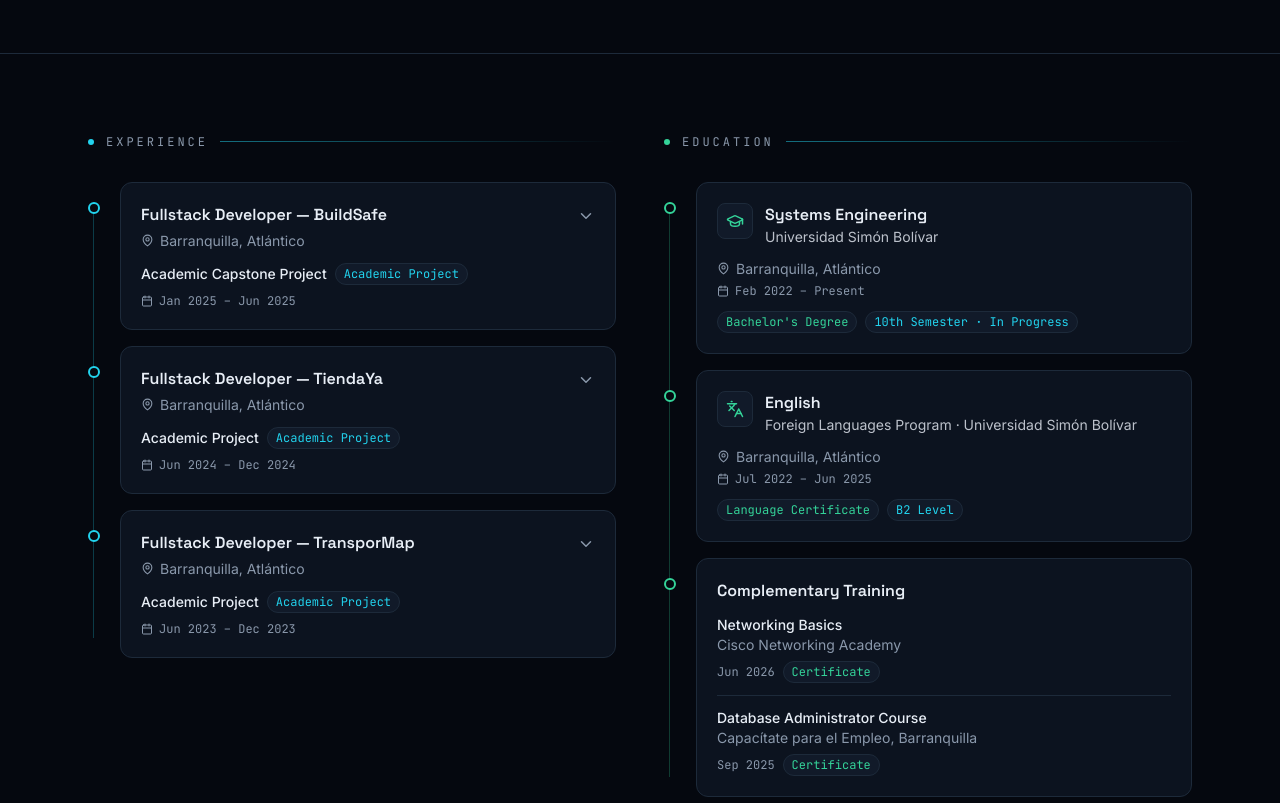
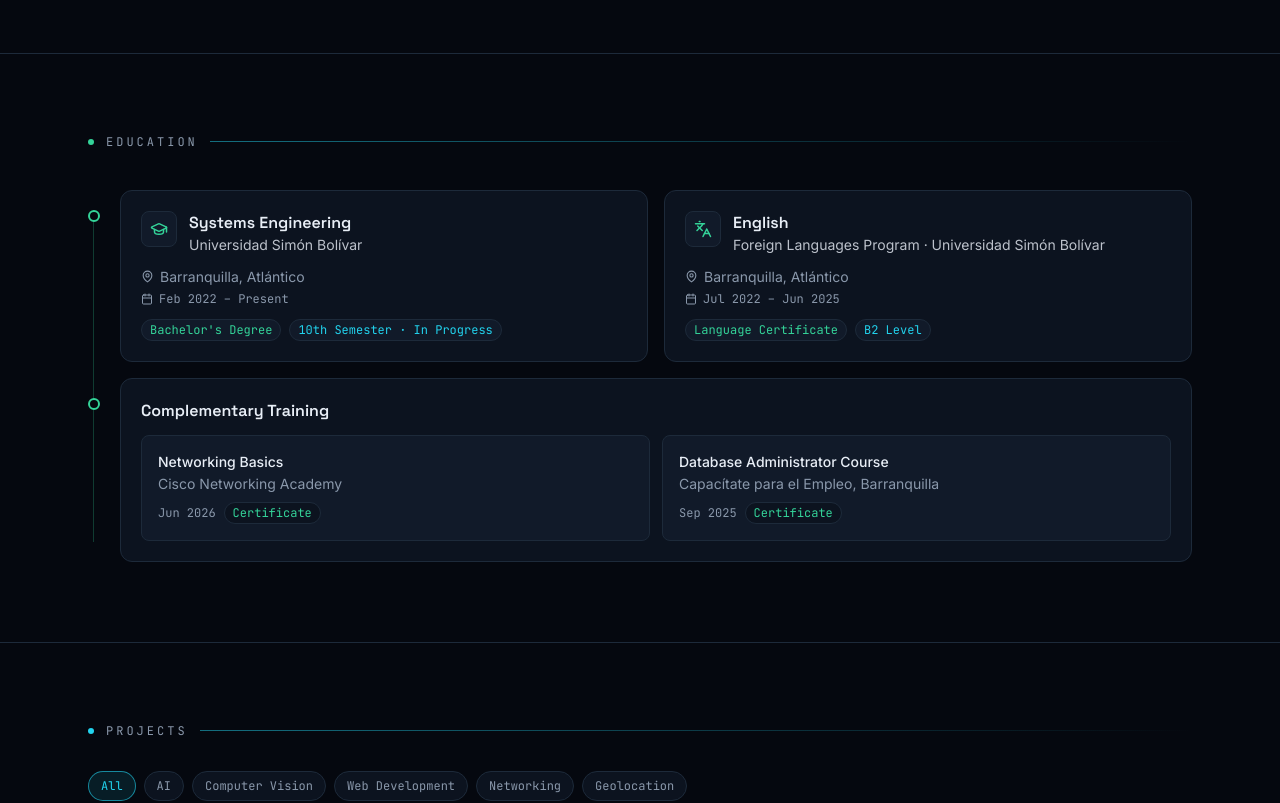
Before and after one commit to juancveg/juan-vega-portafolio, a Next.js app: page / in a window 1280 px wide. Shown: the part 1540-2343 px from the top of the page. Built offline with nearby package versions, Linux system fonts and the light colour scheme.

Commit message:
Refactor Experience component and remove EXPERIENCE data

```diff
--- a/components/Experience.tsx
+++ b/components/Experience.tsx
@@ -1,55 +1,6 @@
 "use client";
 
-import { useState } from "react";
-import { ChevronDown, MapPin, Calendar, GraduationCap, Languages } from "lucide-react";
-
-type ExperienceItem = {
-  role: string;
-  org: string;
-  location: string;
-  period: string;
-  tag: string;
-  bullets: string[];
-};
-
-const EXPERIENCE: ExperienceItem[] = [
-  {
-    role: "Fullstack Developer — BuildSafe",
-    org: "Academic Capstone Project",
-    location: "Barranquilla, Atlántico",
-    period: "Jan 2025 – Jun 2025",
-    tag: "Academic Project",
-    bullets: [
-      "Built a web platform to monitor PPE (Personal Protective Equipment) use on construction sites using React, Node.js and Express.",
-      "Integrated a Python/Flask AI service running YOLOv11 for automatic image-based PPE detection.",
-      "Implemented user management and interactive dashboards backed by MySQL, with media stored on Cloudinary, under agile delivery.",
-    ],
-  },
-  {
-    role: "Fullstack Developer — TiendaYa",
-    org: "Academic Project",
-    location: "Barranquilla, Atlántico",
-    period: "Jun 2024 – Dec 2024",
-    tag: "Academic Project",
-    bullets: [
-      "Developed an e-commerce platform with React, Node.js and Express aimed at digitizing small local stores in Barranquilla.",
-      "Integrated RESTful services with a MySQL database to manage products, orders and store accounts.",
-      "Focused on digital inclusion, designing a simple flow for shop owners with little prior tech experience.",
-    ],
-  },
-  {
-    role: "Fullstack Developer — TransporMap",
-    org: "Academic Project",
-    location: "Barranquilla, Atlántico",
-    period: "Jun 2023 – Dec 2023",
-    tag: "Academic Project",
-    bullets: [
-      "Designed and built a Java application that displays real-time road conditions for transport operators.",
-      "Implemented geolocation features and a user-reporting system for hazards and obstructions.",
-      "Optimized queries against an Oracle database to keep the live map responsive.",
-    ],
-  },
-];
+import { GraduationCap, Languages, MapPin, Calendar } from "lucide-react";
 
 const COMPLEMENTARY = [
   {
@@ -66,125 +17,46 @@ const COMPLEMENTARY = [
   },
 ];
 
-/**
- * Timeline strategy: a single continuous line runs down the left side of the
- * entire list container (position: absolute, top-0 to bottom-0 on the wrapper).
- * Each item only contributes its dot — no per-item line segment, so there are
- * no gaps or overflows between cards regardless of card height.
- */
 function TimelineList({
   children,
-  color = "signal",
 }: {
   children: React.ReactNode;
-  color?: "signal" | "pulse";
 }) {
   return (
     <div className="relative pl-8">
-      {/* single continuous line for the whole list */}
-      <span
-        className={`absolute left-[5px] top-5 bottom-5 w-px ${
-          color === "pulse" ? "bg-pulse/25" : "bg-signal/25"
-        }`}
-      />
+      <span className="absolute left-[5px] top-5 bottom-5 w-px bg-pulse/25" />
       <div className="space-y-4">{children}</div>
     </div>
   );
 }
 
-function TimelineDot({ color = "signal" }: { color?: "signal" | "pulse" }) {
+function TimelineDot() {
   return (
-    <span
-      className={`absolute -left-8 top-5 h-3 w-3 rounded-full border-2 bg-base ${
-        color === "pulse" ? "border-pulse" : "border-signal"
-      }`}
-    />
+    <span className="absolute -left-8 top-5 h-3 w-3 rounded-full border-2 bg-base border-pulse" />
   );
 }
 
-function ExperienceCard({ item }: { item: ExperienceItem }) {
-  const [open, setOpen] = useState(false);
+export default function Education() {
+  return (
+    <section id="education" className="border-b border-line">
+      <div className="mx-auto max-w-6xl px-6 py-20">
 
-  return (
-    <div className="relative">
-      <TimelineDot color="signal" />
-      <button
-        onClick={() => setOpen((o) => !o)}
-        className="w-full rounded-xl border border-line bg-surface p-5 text-left transition-colors hover:border-signal/40"
-        aria-expanded={open}
-      >
-        <div className="flex items-start justify-between gap-3">
-          <div>
-            <h3 className="font-display text-base font-semibold text-ink">{item.role}</h3>
-            <p className="mt-1 flex items-center gap-1.5 text-sm text-muted">
-              <MapPin size={13} /> {item.location}
-            </p>
-          </div>
-          <ChevronDown
-            size={18}
-            className={`mt-1 shrink-0 text-muted transition-transform ${open ? "rotate-180" : ""}`}
-          />
-        </div>
-
-        <div className="mt-3 flex flex-wrap items-center gap-2">
-          <span className="font-medium text-sm text-ink">{item.org}</span>
-          <span className="rounded-full border border-line bg-surface2 px-2 py-0.5 font-mono text-xs text-signal">
-            {item.tag}
-          </span>
-        </div>
-        <p className="mt-2 flex items-center gap-1.5 font-mono text-xs text-muted">
-          <Calendar size={12} /> {item.period}
-        </p>
-
-        {open && (
-          <ul className="mt-4 space-y-2 border-t border-line pt-4 text-sm leading-relaxed text-muted">
-            {item.bullets.map((b) => (
-              <li key={b} className="flex gap-2">
-                <span className="mt-1.5 h-1 w-1 shrink-0 rounded-full bg-signal" />
-                {b}
-              </li>
-            ))}
-          </ul>
-        )}
-      </button>
-    </div>
-  );
-}
-
-export default function ExperienceEducation() {
-  return (
-    <section className="border-b border-line">
-      <div className="mx-auto grid max-w-6xl gap-12 px-6 py-20 lg:grid-cols-2">
-
-        {/* ── EXPERIENCE ── */}
-        <div id="experience">
-          <div className="mb-8 flex items-center gap-3">
-            <span className="h-1.5 w-1.5 rounded-full bg-signal" />
-            <span className="font-mono text-xs uppercase tracking-[0.25em] text-muted">Experience</span>
-            <span className="eyebrow-line h-px flex-1" />
-          </div>
-
-          <TimelineList color="signal">
-            {EXPERIENCE.map((item) => (
-              <ExperienceCard key={item.role} item={item} />
-            ))}
-          </TimelineList>
-        </div>
-
-        {/* ── EDUCATION ── */}
-        <div id="education">
-          <div className="mb-8 flex items-center gap-3">
+        <div className="mb-10 flex items-center gap-3">
           <span className="h-1.5 w-1.5 rounded-full bg-pulse" />
           <span className="font-mono text-xs uppercase tracking-[0.25em] text-muted">Education</span>
           <span className="eyebrow-line h-px flex-1" />
         </div>
 
-          <TimelineList color="pulse">
+        {/* Two-column grid for cards, single timeline line on the left */}
+        <TimelineList>
+
+          {/* Row 1 — degree + english side by side */}
+          <div className="grid gap-4 sm:grid-cols-2">
 
             {/* Systems Engineering */}
             <div className="relative">
-              <TimelineDot color="pulse" />
-              <div className="rounded-xl border border-line bg-surface p-5">
+              <TimelineDot />
+              <div className="rounded-xl border border-line bg-surface p-5 h-full">
                 <div className="flex items-start gap-3">
                   <div className="flex h-9 w-9 shrink-0 items-center justify-center rounded-lg border border-line bg-surface2 text-pulse">
                     <GraduationCap size={18} />
@@ -211,10 +83,8 @@ export default function ExperienceEducation() {
               </div>
             </div>
 
-            {/* English — Foreign Languages Program */}
-            <div className="relative">
-              <TimelineDot color="pulse" />
-              <div className="rounded-xl border border-line bg-surface p-5">
+            {/* English */}
+            <div className="rounded-xl border border-line bg-surface p-5 h-full">
               <div className="flex items-start gap-3">
                 <div className="flex h-9 w-9 shrink-0 items-center justify-center rounded-lg border border-line bg-surface2 text-pulse">
                   <Languages size={18} />
@@ -241,32 +111,30 @@ export default function ExperienceEducation() {
             </div>
           </div>
 
-            {/* Complementary Training */}
+          {/* Row 2 — complementary training full width */}
           <div className="relative">
-              <TimelineDot color="pulse" />
+            <TimelineDot />
             <div className="rounded-xl border border-line bg-surface p-5">
               <h3 className="font-display text-base font-semibold text-ink">Complementary Training</h3>
-                <ul className="mt-3 space-y-3">
+              <div className="mt-3 grid gap-3 sm:grid-cols-2">
                 {COMPLEMENTARY.map((c) => (
-                    <li key={c.title} className="border-t border-line pt-3 first:border-t-0 first:pt-0">
+                  <div key={c.title} className="rounded-lg border border-line bg-surface2 p-4">
                     <p className="text-sm font-medium text-ink">{c.title}</p>
-                      <p className="text-sm text-muted">{c.org}</p>
-                      <div className="mt-1.5 flex flex-wrap items-center gap-2">
+                    <p className="mt-0.5 text-sm text-muted">{c.org}</p>
+                    <div className="mt-2 flex flex-wrap items-center gap-2">
                       <span className="font-mono text-xs text-muted">{c.date}</span>
-                        <span className="rounded-full border border-line bg-surface2 px-2 py-0.5 font-mono text-xs text-pulse">
+                      <span className="rounded-full border border-line bg-surface px-2 py-0.5 font-mono text-xs text-pulse">
                         {c.tag}
                       </span>
                     </div>
-                    </li>
+                  </div>
                 ))}
-                </ul>
+              </div>
             </div>
           </div>
 
         </TimelineList>
       </div>
-
-      </div>
     </section>
   );
 }
```
Lines whose indentation alone changed are shown as unchanged.
